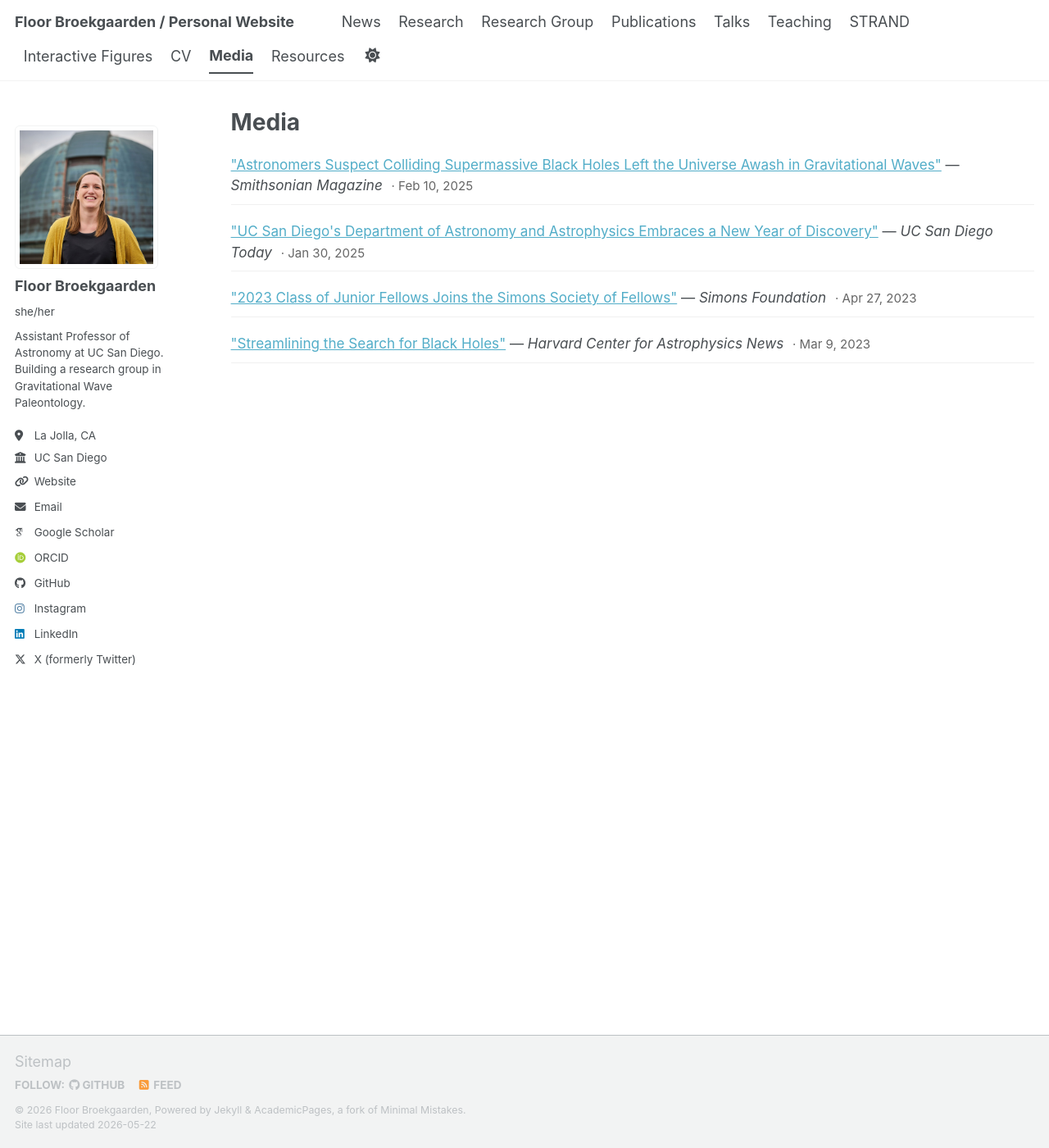
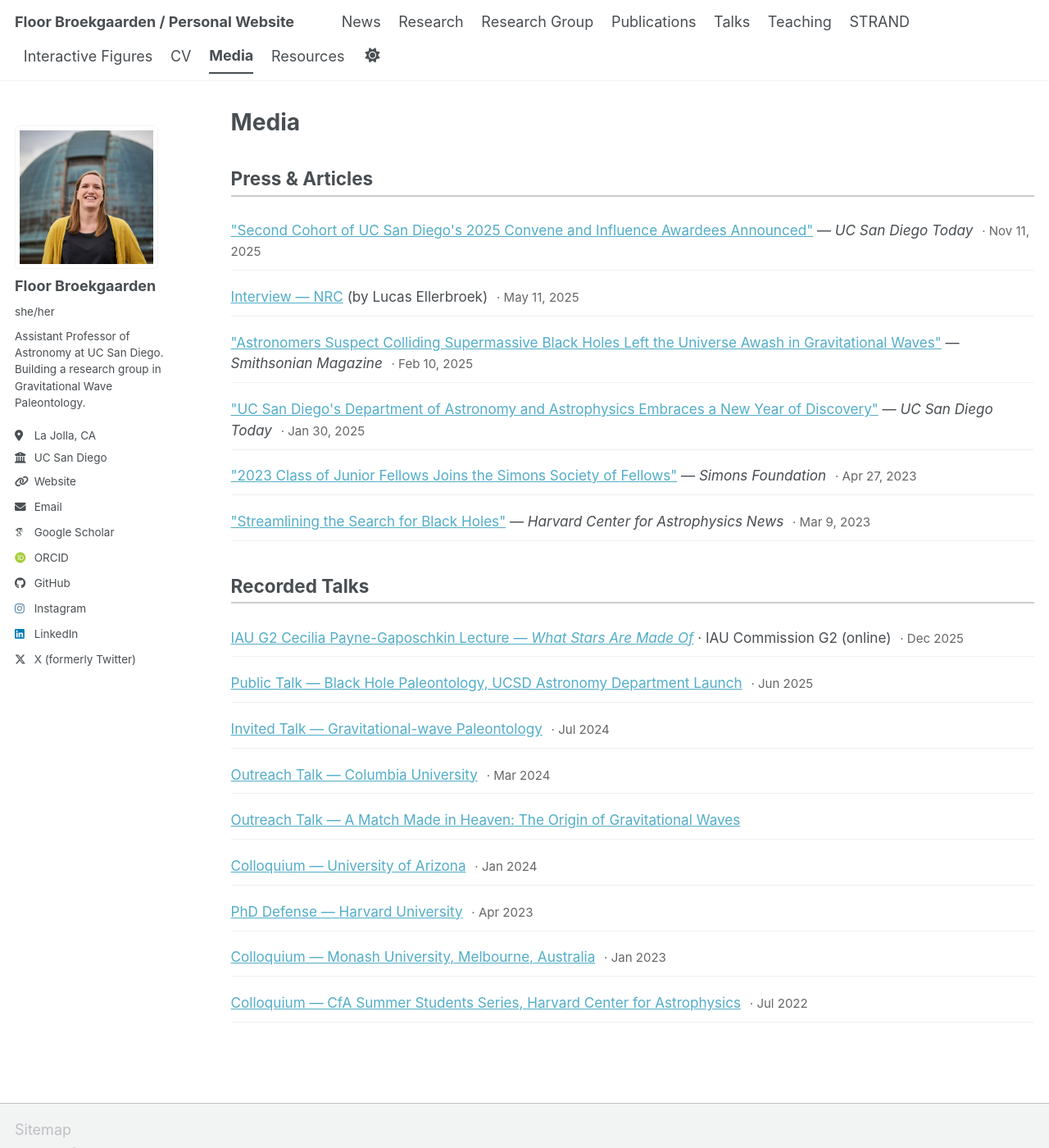
Before and after one commit to FloorBroekgaarden/FloorBroekgaarden.github.io, a Jekyll site: the page built from _pages/media.md, in a window 1280 px wide and 1400 px high. Shown: the whole window at 82% size. Built offline with Jekyll 4.4.1, drawn with Linux system fonts in a browser that asks for light colours; some web fonts are replaced; a script bundle is joined from its source files by our own code; library files that are not in the unit come from our copies.

Commit message:
update website

```diff
--- a/_pages/media.md
+++ b/_pages/media.md
@@ -9,9 +9,18 @@ author_profile: true
 .media-list { list-style: none; padding: 0; margin: 0; }
 .media-list li { padding: 0.6em 0; border-bottom: 1px solid #f0f0f0; font-size: 0.95em; }
 .media-date { color: #666; font-size: 0.88em; margin-left: 0.4em; }
+.media-section h2 { border-bottom: 2px solid #ccc; padding-bottom: 0.3em; margin: 1.8em 0 0.8em; }
 </style>
 
+<div class="media-section">
+<h2>Press &amp; Articles</h2>
 <ul class="media-list">
+  <li>
+    <a href="https://today.ucsd.edu/story/second-cohort-of-uc-san-diegos-2025-convene-and-influence-awardees-announced">"Second Cohort of UC San Diego's 2025 Convene and Influence Awardees Announced"</a> — <em>UC San Diego Today</em> <span class="media-date">· Nov 11, 2025</span>
+  </li>
+  <li>
+    <a href="https://lucasellerbroek.nl/nrc/interview-met-floor-broekgaarden/">Interview — NRC</a> (by Lucas Ellerbroek) <span class="media-date">· May 11, 2025</span>
+  </li>
   <li>
     <a href="https://www.smithsonianmag.com/science-nature/astronomers-suspect-colliding-supermassive-black-holes-left-the-universe-awash-in-gravitational-waves-180985909/">"Astronomers Suspect Colliding Supermassive Black Holes Left the Universe Awash in Gravitational Waves"</a> — <em>Smithsonian Magazine</em> <span class="media-date">· Feb 10, 2025</span>
   </li>
@@ -25,3 +34,37 @@ author_profile: true
     <a href="https://www.cfa.harvard.edu/news/streamlining-search-black-holes">"Streamlining the Search for Black Holes"</a> — <em>Harvard Center for Astrophysics News</em> <span class="media-date">· Mar 9, 2023</span>
   </li>
 </ul>
+</div>
+
+<div class="media-section">
+<h2>Recorded Talks</h2>
+<ul class="media-list">
+  <li>
+    <a href="https://www.youtube.com/watch?v=-Tn5m5QwoY4">IAU G2 Cecilia Payne-Gaposchkin Lecture — <em>What Stars Are Made Of</em></a> · IAU Commission G2 (online) <span class="media-date">· Dec 2025</span>
+  </li>
+  <li>
+    <a href="https://www.youtube.com/watch?v=cJj191cJSPg">Public Talk — Black Hole Paleontology, UCSD Astronomy Department Launch</a> <span class="media-date">· Jun 2025</span>
+  </li>
+  <li>
+    <a href="https://www.youtube.com/watch?v=ZS2tWekvB2o">Invited Talk — Gravitational-wave Paleontology</a> <span class="media-date">· Jul 2024</span>
+  </li>
+  <li>
+    <a href="https://www.youtube.com/watch?v=ZWZFjoPNJ9w">Outreach Talk — Columbia University</a> <span class="media-date">· Mar 2024</span>
+  </li>
+  <li>
+    <a href="https://www.youtube.com/watch?v=EjoM0AjbNwY">Outreach Talk — A Match Made in Heaven: The Origin of Gravitational Waves</a>
+  </li>
+  <li>
+    <a href="https://www.youtube.com/watch?v=YILq4RGDCB8">Colloquium — University of Arizona</a> <span class="media-date">· Jan 2024</span>
+  </li>
+  <li>
+    <a href="https://www.youtube.com/watch?v=kyxQlxVcyQQ">PhD Defense — Harvard University</a> <span class="media-date">· Apr 2023</span>
+  </li>
+  <li>
+    <a href="https://www.youtube.com/watch?v=Z3wY80f53zI">Colloquium — Monash University, Melbourne, Australia</a> <span class="media-date">· Jan 2023</span>
+  </li>
+  <li>
+    <a href="https://www.youtube.com/watch?v=nqbpmWFdrcw">Colloquium — CfA Summer Students Series, Harvard Center for Astrophysics</a> <span class="media-date">· Jul 2022</span>
+  </li>
+</ul>
+</div>
```
Also changed, not shown: _pages/news.md (+10 -0 lines), _pages/talks.html (+7 -2 lines).
